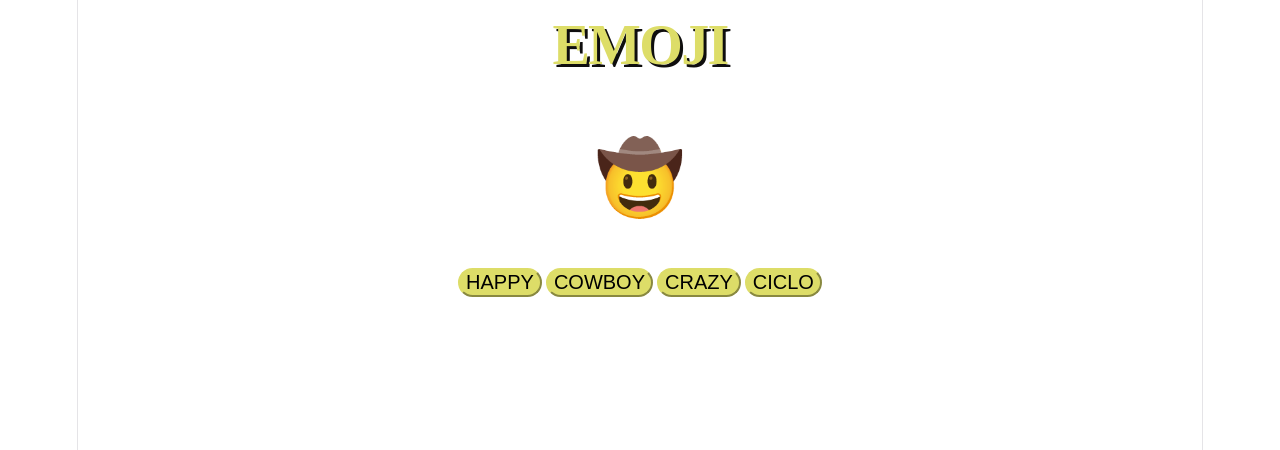
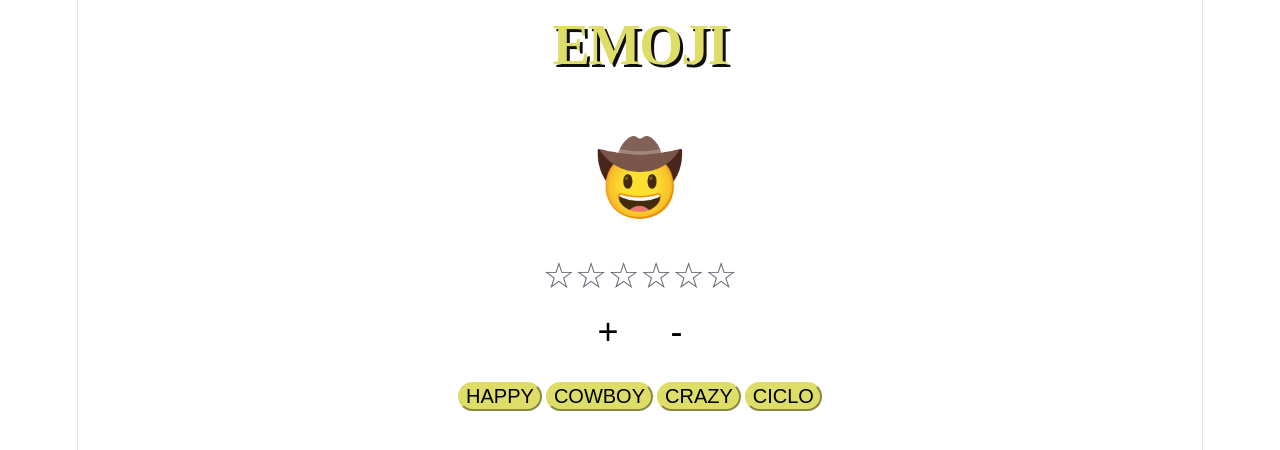
Before and after one commit to ufjf-dcc207/ufjf-dcc207-2026-3-a-atv06-deyvisonfernandes, a React (Vite) app: page / in a window 1280 px wide. Shown: the top 450 px of the page. Built offline with nearby package versions, Linux system fonts and the light colour scheme.

Commit message:
adiciona atributos e funcao de aumentar e diminuir atributo

```diff
--- /dev/null
+++ b/src/Atributo.css
@@ -0,0 +1,12 @@
+.estrela{
+    font-size: 2em;
+    margin: 2px;
+}
+
+.acao button {
+    background: none;
+    border: none;
+    font-size: 2em;
+    margin: 20px;
+    cursor: pointer;
+}
--- /dev/null
+++ b/src/Atributo.tsx
@@ -0,0 +1,41 @@
+import { useState } from "react"
+import "./Atributo.css";
+const EMOJI_MAP = new Map<number, string>([
+    [0, "☆☆☆☆☆☆"],
+    [1, "⭐☆☆☆☆☆"],
+    [2, "⭐⭐☆☆☆☆"],
+    [3, "⭐⭐⭐☆☆☆"],
+    [4, "⭐⭐⭐⭐☆☆"],
+    [5, "⭐⭐⭐⭐⭐☆"],
+    [6, "⭐⭐⭐⭐⭐🌟"],
+])
+export default function Atributo(){
+        const [status, setStatus] = useState<number>(0);
+    function aumentaStatus(){
+        if(status == 6){
+            setStatus(0);
+        }
+        else{
+            const aux = status
+        setStatus(aux + 1);
+        }
+
+    }
+     function diminuiStatus(){
+        if(status == 0){
+            setStatus(0);
+        }
+        else{
+            const aux = status
+        setStatus(aux - 1);
+        }}
+
+    return(
+        <>
+        <div className="estrela"> {EMOJI_MAP.get(status) || "🤔"}</div>
+        <div className="acao">
+        <button onClick={aumentaStatus}>+</button>
+        <button onClick={diminuiStatus}>-</button></div>
+        </>
+    )
+}
--- a/src/Emoji.tsx
+++ b/src/Emoji.tsx
@@ -1,5 +1,6 @@
 import { useState } from "react";
 import "./Emoji.css";
+import Atributo from "./Atributo";
 
 type EMOJI_KEYS = "happy" | "cowboy" | "crazy";
 
@@ -59,6 +60,9 @@ export default function Emoji(){
         <div className="emoji" >
             {EMOJI_MAP.get(status) || "🤔"}
             </div>
+        <div>
+            <Atributo/>
+        </div>
            <div className="acoes">
             <button onClick = {happyClick}>HAPPY</button>
             <button onClick = {cowboyClick}>COWBOY</button>
```
